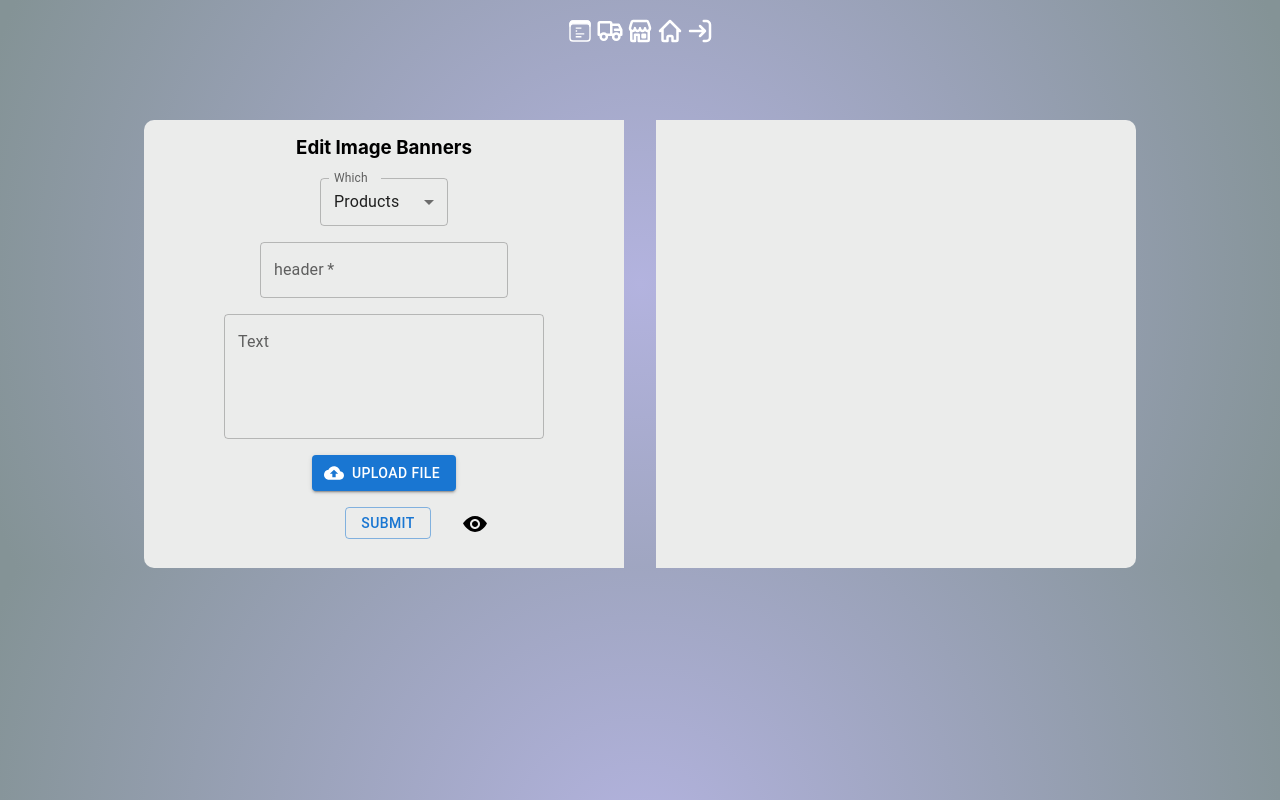
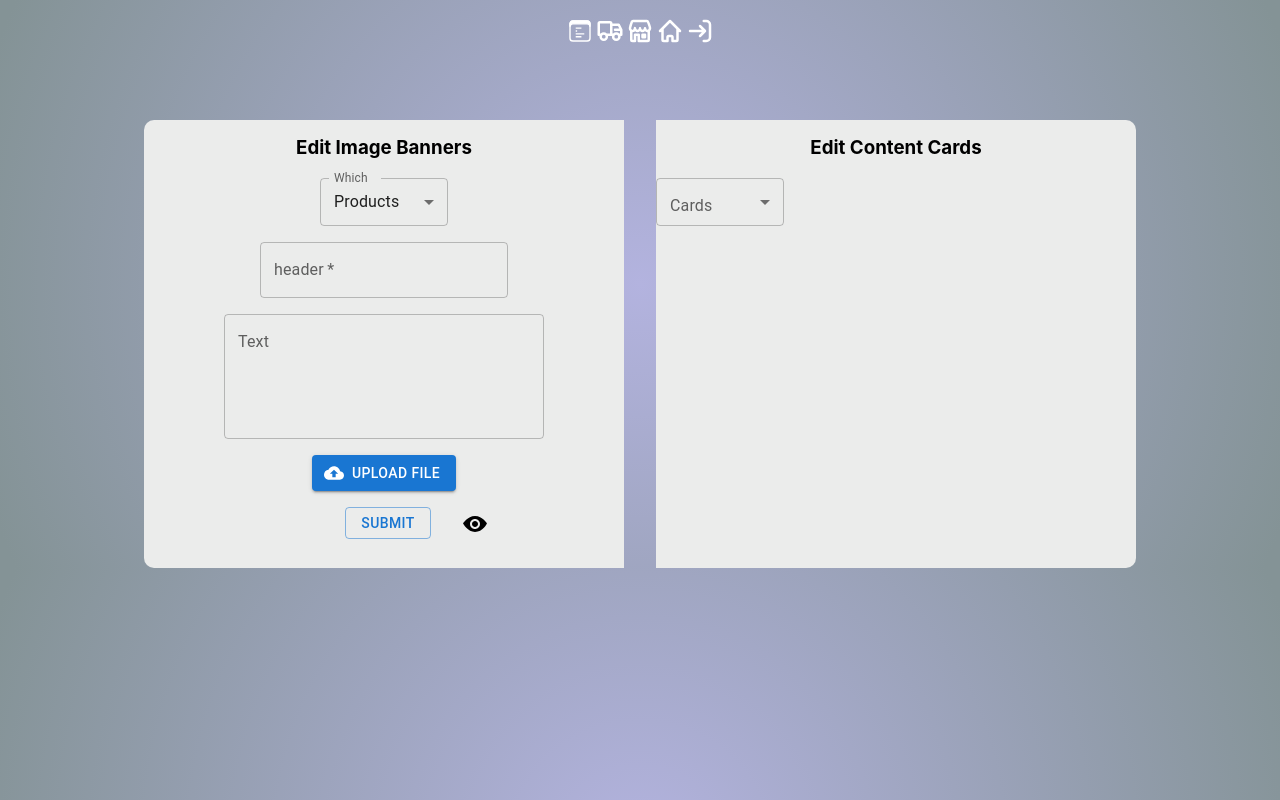
Before and after one commit to roleigh1/shop-admin, a React (Create React App) app in the folder frontend/: page /#/contentManager in a window 1280 px wide. Built offline with nearby package versions, Linux system fonts and the light colour scheme; no server answers.

Commit message:
added a case to get data for the cards

```diff
--- /dev/null
+++ b/frontend/src/ContentManager/Components/EditCards.js
@@ -0,0 +1,42 @@
+import React, { useState } from "react";
+import Select from "@mui/material/Select";
+import MenuItem from "@mui/material/MenuItem";
+import InputLabel from "@mui/material/InputLabel";
+import FormControl from "@mui/material/FormControl";
+export default function EditCards() {
+  const [chooseCards, setChooseCards] = useState("");
+  const handleChange = () => {};
+
+  return (
+    <React.Fragment>
+      <h3 style={{ textAlign: "center", paddingTop: "1rem" }}>
+        Edit Content Cards
+      </h3>
+      <React.Fragment
+        style={{
+          display: "flex",
+          justifyContent: "center",
+          alignItems: "center",
+        }}
+      >
+        <FormControl>
+          <InputLabel htmlFor="demo-simple-select-label">Cards</InputLabel>
+          <Select
+            labelId="demo-simple-select-helper-label"
+            id="demo-simple-select-helper"
+            label="Which"
+            value={chooseCards}
+            style={{ width: "8rem", height: "3rem" }}
+            onChange={handleChange}
+            required
+          >
+            <MenuItem value={"1"}>Card 1</MenuItem>
+            <MenuItem value={"2"}>Card 2</MenuItem>
+            <MenuItem value={"3"}>Card 3</MenuItem>
+            <MenuItem value={"4"}>Card 4</MenuItem>
+          </Select>
+        </FormControl>
+      </React.Fragment>
+    </React.Fragment>
+  );
+}
--- a/frontend/src/ContentManager/ContentManager.js
+++ b/frontend/src/ContentManager/ContentManager.js
@@ -4,6 +4,7 @@ import { Row, Col, Container } from "react-bootstrap";
 import BackgroundBanner from "./Components/Backgrounds/BackgroundBanner";
 import BackgroundCards from "./Components/Backgrounds/BackgroundCards";
 import Editbanner from "./Components/EditBanner";
+import EditCards from "./Components/EditCards";
 export default function ContentManager() {
   return (
     <Container>
@@ -19,7 +20,7 @@ export default function ContentManager() {
 
         <Col>
         <BackgroundCards>
-
+          <EditCards/>
         </BackgroundCards>
         </Col>
      </Row>
--- a/frontend/src/ContextApi.js
+++ b/frontend/src/ContextApi.js
@@ -27,7 +27,7 @@ export const MyProvider = ({ children }) => {
   });
   const [tableOrders, setTableOrders] = useState("new");
   const [flagOrders, setFlagOrders] = useState(false);
-
+  const [cardsData,setCardsData] = useState({})
   const [which, setWhich] = useState("Products");
   let formData = new FormData();
   const fetchInventory = () => {
@@ -212,9 +212,19 @@ export const MyProvider = ({ children }) => {
         setBannerData(response.data.contentData);
       })
       .catch((error) => {
-        console.error("Error fetching counter", error);
+        console.error("Error fetching content data", error);
       });
   };
+  const fetchEditCards = () => {
+    axios
+    .get("http://localhost:3131/api/contentdata/cards")
+    .then((response) => {
+        setCardsData(response.data.contentData);
+    })
+    .catch((error) => {
+      console.error("Error fetching Cards data" )
+    })
+  }
 
   useEffect(() => {
     fetchData();
```
Also changed, not shown: frontend/src/ContentManager/Components/Cards.js (added, +33 -0 lines), 1 other file (tests, documents, lock files or other folders).
